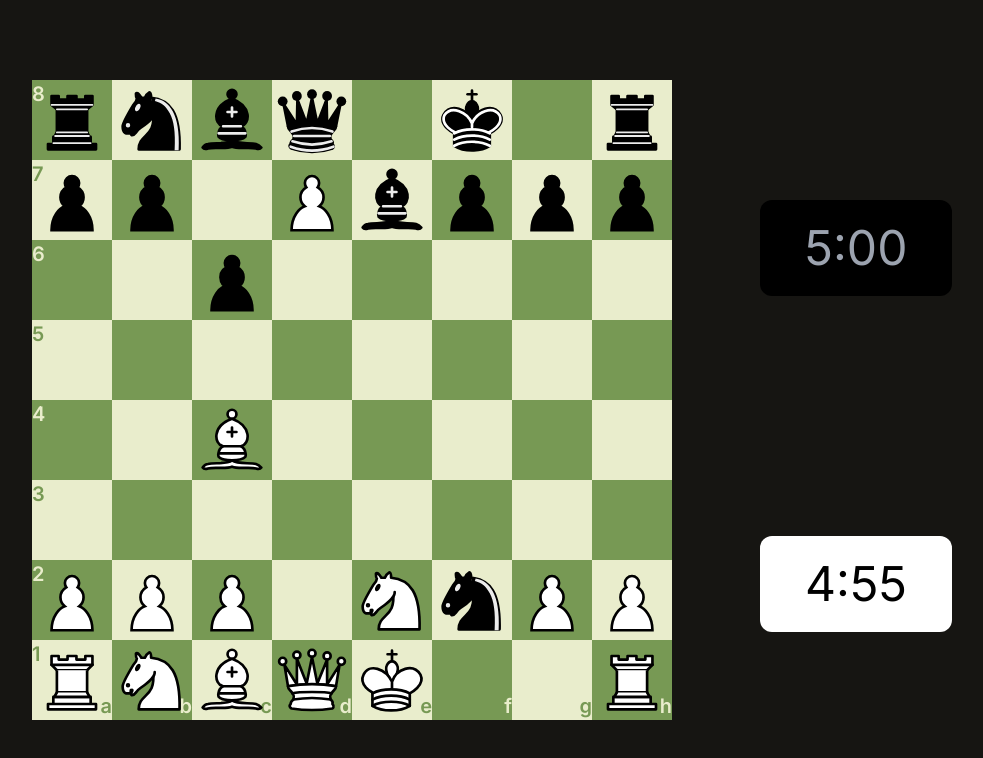
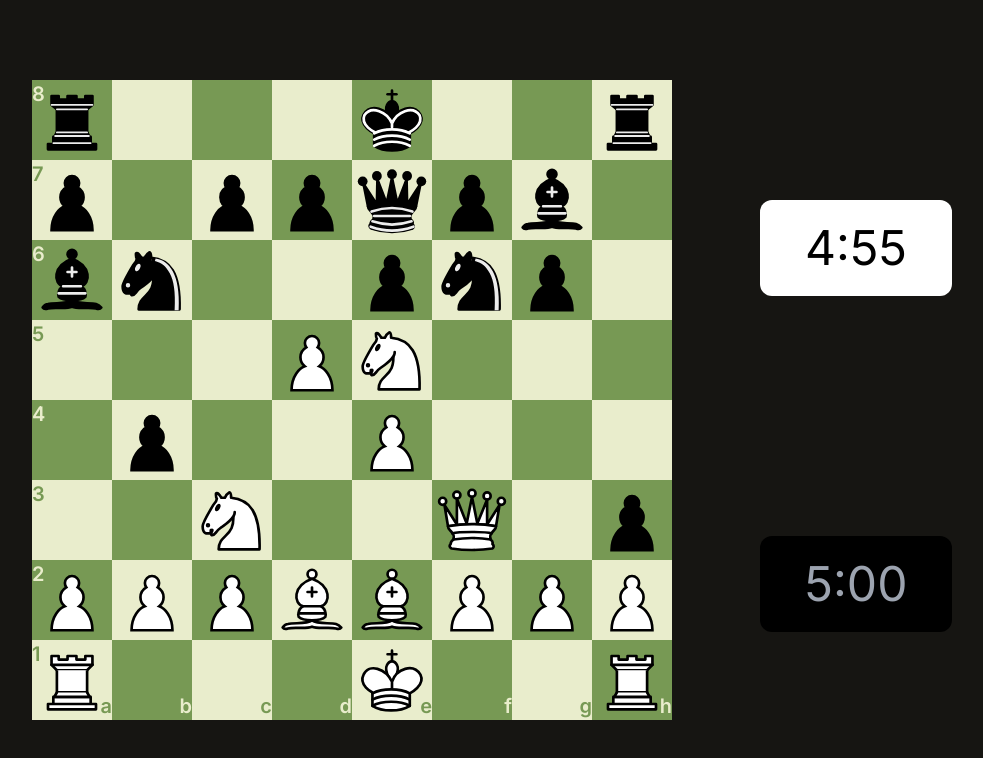
Before and after one commit to Srinjoy003/chess, a Next.js app: page / in a window 1280 px wide. Shown: the top 758 px of the page, without its empty margins (288-1271 px from the left). Built offline with nearby package versions, Linux system fonts and the light colour scheme.

Commit message:
fixed some more bugs in move generation

```diff
--- a/app/chessAi/MoveGenerator.ts
+++ b/app/chessAi/MoveGenerator.ts
@@ -167,6 +167,7 @@ export function MoveMaker(
 	const j2 = toIndex % 10;
 
 	const piece = boardState[i1][j1];
+	const boardCopy = deepCopyBoard(boardState); //so that castling moves list  works on unedited board
 
 	if (
 		!(
@@ -190,7 +191,7 @@ export function MoveMaker(
 	let currentSelectedPiece: [number, string] = [fromIndex, piece];
 
 	//ENPASSANT
-	const enpassantMoveList = EnPassantMoveList(
+	const enpassantMoveList = EnPassantMoveList( //could create error by using boardstate instead of boardcopy
 		currentSelectedPiece[1],
 		currentSelectedPiece[0],
 		boardState,
@@ -199,10 +200,13 @@ export function MoveMaker(
 
 	const castlingMoveList = CastlingMoveList(
 		currentSelectedPiece[1],
-		boardState,
+		boardCopy,
 		whiteCastling,
 		blackCastling
 	);
+
+
+	if(castlingMoveList)
 
 	if (enpassantMoveList.includes(toIndex)) {
 		const opponentPawnDirection = currentSelectedPiece[1][0] === "w" ? -1 : 1;
@@ -227,42 +231,50 @@ export function MoveMaker(
 			boardState[7][7] = "-";
 			boardState[7][5] = "bR";
 		}
+
 	}
 
 	if (currentSelectedPiece[1][0] === "w") {
 		//white
 		if (currentSelectedPiece[0] === 0 && currentSelectedPiece[1][1] === "R") {
 			//left Rook
-			whiteCastling = [true, whiteCastling[1], whiteCastling[2]];
+			whiteCastling[0] = true;
 		} else if (
 			currentSelectedPiece[0] === 7 &&
 			currentSelectedPiece[1][1] === "R"
 		) {
 			//  right rook
-			whiteCastling = [whiteCastling[0], whiteCastling[1], true];
+			whiteCastling[2] = true;
+
 		} else if (
 			currentSelectedPiece[0] === 4 &&
 			currentSelectedPiece[1][1] === "K"
 		) {
 			// king
-			whiteCastling = [whiteCastling[0], true, whiteCastling[2]];
+			whiteCastling[1] = true;
+
 		}
 	}
 
 	if (currentSelectedPiece[1][0] === "b") {
 		//black
 		if (currentSelectedPiece[0] === 70 && currentSelectedPiece[1][1] === "R") {
-			blackCastling = [true, blackCastling[1], blackCastling[2]];
+			blackCastling[0] = true;
+
 		} else if (
 			currentSelectedPiece[0] === 77 &&
 			currentSelectedPiece[1][1] === "R"
 		) {
-			blackCastling = [blackCastling[0], blackCastling[1], true];
+			blackCastling[2] = true;
+
 		} else if (
 			currentSelectedPiece[0] === 74 &&
 			currentSelectedPiece[1][1] === "K"
 		) {
-			blackCastling = [blackCastling[0], true, blackCastling[2]];
+			blackCastling[1] = true;
+
 		}
 	}
+
+
 }
--- a/app/components/chessBoard.tsx
+++ b/app/components/chessBoard.tsx
@@ -160,10 +160,17 @@ export default function ChessBoard() {
 	let aiRandomMoveBlack = useRef<number[]>([]);
 
 	useEffect(() => {
+		// const fen = "rnbq1k1r/pp1Pbppp/2p5/8/2B5/8/PPP1NnPP/RNBQK2R w KQ - 1 8";
+
+		// const fen = "rnbq1k1r/pp1Pbppp/2p5/8/2B5/8/PPPKNnPP/RNBQ3R b - - 2 8";
+		// const fen = "rnbq1k1r/pp1Pbppp/2p5/8/2B5/8/PPP1NKPP/RNBQ3R b - - 0 8";
+		// const fen = "rnbq1k1r/pp1Pbppp/2p5/8/2B5/8/PPP1NnPP/RNBQ1RK1 b - - 2 8";
+		// const fen = "rnbq1k1r/pp1Pbppp/2p5/8/2B5/8/PPPKNnPP/RNBQ3R b - - 2 8";
 
 
-		const fen = "rnbq1k1r/pp1Pbppp/2p5/8/2B5/8/PPP1NnPP/RNBQK2R w KQ - 1 8";
-		// const fen = "rnQq1k1r/pp2bppp/2p5/8/2B5/8/PPP1NnPP/RNBQK2R b KQ - 1 8";
+		const fen = "r3k2r/p1ppqpb1/bn2pnp1/3PN3/1p2P3/2N2Q1p/PPPBBPPP/R3K2R w KQkq - 0 1"
+
+		// const fen = "r3k2r/p1pNqpb1/bn2pnp1/3P4/1p2P3/2N2Q1p/PPPBBPPP/R3K2R b KQkq - 0 1"
 
 		const whiteCastling: [boolean, boolean, boolean] = [true, true, true];
 		const blackCastling: [boolean, boolean, boolean] = [true, true, true];
@@ -176,12 +183,15 @@ export default function ChessBoard() {
 			prevMove
 		);
 
-		if(currentTurn === "b") dispatch(toggleTurn())
+		// if(currentTurn === "b"){
+		// 	dispatch(toggleTurn())
+		// 	console.log("Hello 	")
+
+		// }
 		setBoardState(boardState);
 		setPrevMove(prevMove);
 		setWhiteCastling(whiteCastling);
 		setBlackCastling(blackCastling);
-
 
 		const moves = MoveGenerator(
 			3,
@@ -193,8 +203,7 @@ export default function ChessBoard() {
 			blackCastling
 		);
 		console.log(moves);
-	}, [dispatch])
-
+	}, [dispatch]);
 
 	useEffect(() => {
 		setPosition([turn, boardState]);
--- a/app/helperFunctions.ts
+++ b/app/helperFunctions.ts
@@ -429,9 +429,9 @@ export function CastlingMoveList(
 		const currentTurn = kingColour;
 
 		const opponentMoveList = OpponentMoveList(currentTurn, boardState);
-		const leftWhiteCastleSquares = [1, 2, 3];
+		const leftWhiteCastleSquares = [2, 3];
 		const rightWhiteCastleSquares = [5, 6];
-		const leftBlackCastleSquares = [71, 72, 73];
+		const leftBlackCastleSquares = [72, 73];
 		const rightBlackCastleSquares = [75, 76];
 
 		const isSquaresSafe = (castleMovelist: number[]) => {
--- a/app/reduxStore/turnSlice.ts
+++ b/app/reduxStore/turnSlice.ts
@@ -2,7 +2,7 @@ import { createSlice } from '@reduxjs/toolkit';
 
 const turnSlice = createSlice({
   name: 'turn',
-  initialState: "w",
+  initialState: "b",
   reducers: {
     toggleTurn: (state) => {
       return state === "w" ? "b" : "w"; // Toggle between "w" and "b"
```
Also changed, not shown: app/chessAi/moves2.txt.
